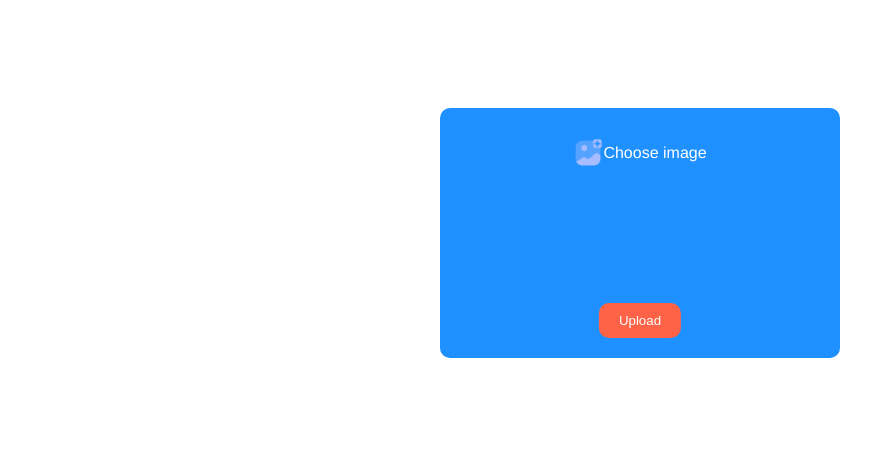
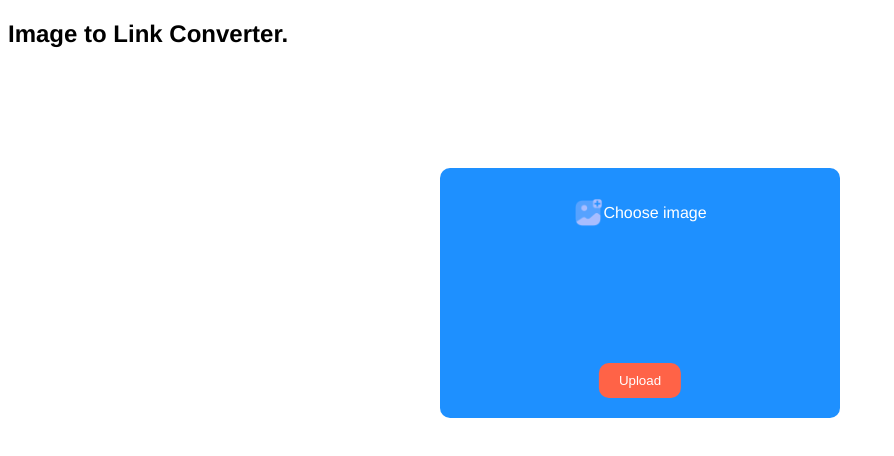
Before and after one commit to Ghasty003/file-to-link, a Vue app in the folder frontend/: page / in a window 1280 px wide. Shown: the top 456 px of the page, without its empty margins (0-894 px from the left). Built offline with nearby package versions, Linux system fonts and the light colour scheme.

Commit message:
added navbar

```diff
--- a/frontend/src/App.vue
+++ b/frontend/src/App.vue
@@ -1,5 +1,10 @@
 <template>
-  <router-view />
+  <div>
+    <nav>
+      <h1>Image to Link Converter.</h1>
+    </nav>
+    <router-view />
+  </div>
 </template>
 
 <script lang="ts">
```
